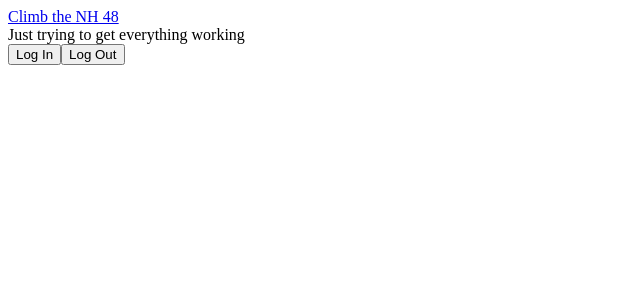
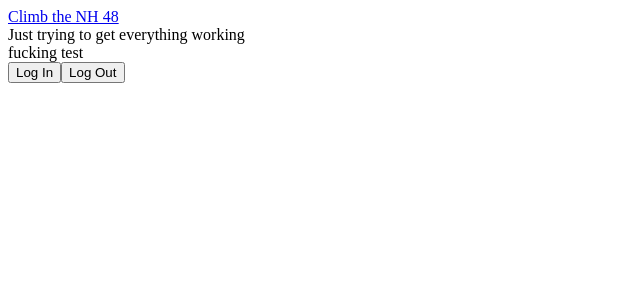
Before and after one commit to nohatekate/ClimbTheNH48Frontend, a React (Create React App) app: page /nh-48/adams in a window 1280 px wide. Shown: the top 300 px of the page, without its empty margins (0-640 px from the left). Built offline with nearby package versions, Linux system fonts and the light colour scheme; no server answers.

Commit message:
component stubbed out for hiking details, mountain details populate on new show page

```diff
--- a/src/components/Main/main.js
+++ b/src/components/Main/main.js
@@ -1,6 +1,6 @@
 import { Routes, Route } from 'react-router';
 import Hikes from '../../pages/Hikes/hikes'
-import Show from '../../pages/Show/show'
+import MountainDetail from '../../pages/Mountains/mountain-detail'
 import Mountains from '../../pages/Mountains/mountains.js';
 import Home from '../../pages/Home/home.js'
 
@@ -11,7 +11,7 @@ export default function Main(props) {
                 <Route path='/' element={<Home />} />
                 <Route path='/nh-48' element={<Mountains />} />
                 <Route path='/my-hikes' element={<Hikes />} />
-                <Route path='/hikes/:id' element={<Show />} />
+                <Route path='/nh-48/:id' element={<MountainDetail />} />
 
             </Routes>
         </main>)
--- /dev/null
+++ b/src/pages/Mountains/mountain-detail.js
@@ -0,0 +1,29 @@
+// import { useParams } from 'react-router-dom'
+
+
+
+export default function MountainDetail(props) {
+    console.log(props)
+    return (
+        <div>fucking test</div>
+    )
+
+
+    // const foundMountain =
+
+    // const {name} = useParams()
+    // data.find(m=> m.name==='Adams')
+
+
+    //     try {
+    //         const foundPerson = await peopleAPI.detail(id)
+    //         return foundPerson
+    //     }catch(err){
+    //         console.log(err)
+    //         throw new Error(err)
+    //     }
+    // }
+
+    // export default function MountainDetails(){
+    //     return (<h2>Mountain Detail Page</h2>)
+}
--- a/src/pages/Mountains/mountains.js
+++ b/src/pages/Mountains/mountains.js
@@ -4,7 +4,6 @@ import { Link } from 'react-router-dom'
 import data from '../../mountain-data/nh48mountains.json';
 
 export default function Mountains(props) {
-
     return (
         <>
             <h1>The 48 NH 4000 footers</h1>
@@ -13,14 +12,16 @@ export default function Mountains(props) {
 
                 <div key={mountain.name}>
 
-                    <Link to={`/mountain/${mountain.name}`}>
+                    <Link to={`/nh-48/${mountain.name.toLowerCase()}`} state={{mountain}}>
                         <p>{mountain.name}</p>
                         <p>{mountain.elevation}</p>
                     </Link>
                 </div>
 
             ))}
+
         </>
+
     )
 
 
--- a/src/pages/Show/show.js
+++ /dev/null
@@ -1,3 +0,0 @@
-export default function Show(){
-    return (<h2>Show Page</h2>)
-}
```
Also changed, not shown: src/pages/Hikes/hike-detail.js (added).
